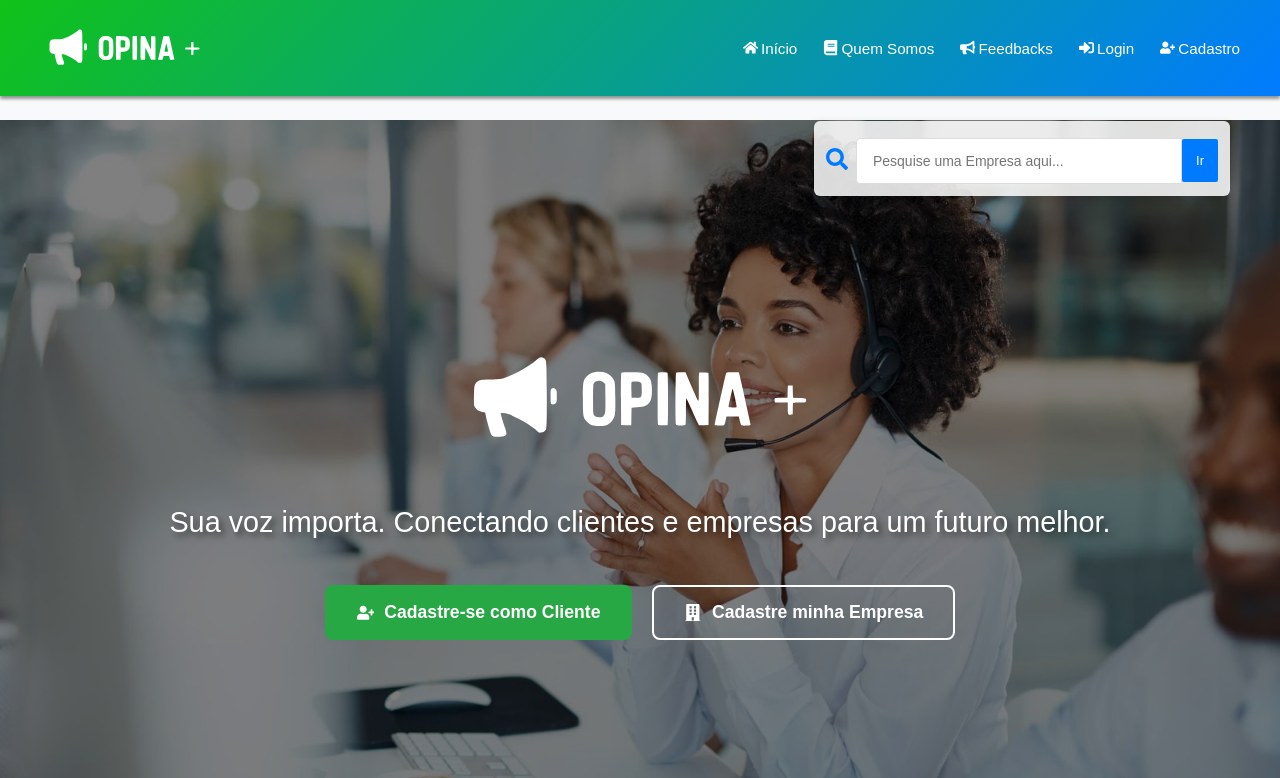
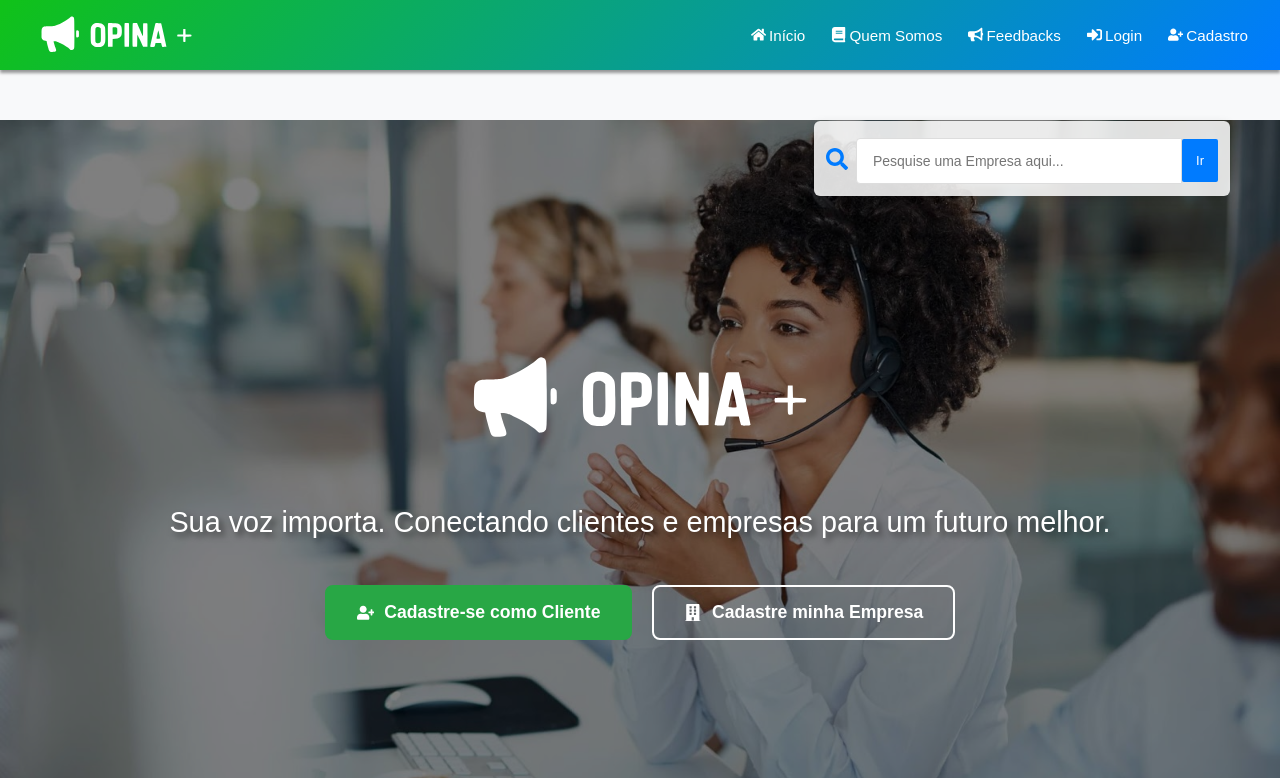
Before and after one commit to Eudantas2024/frontendopinamais, a React (Vite) app: page / in a window 1280 px wide. Shown: the top 778 px of the page. Built offline with nearby package versions, Linux system fonts and the light colour scheme.

Commit message:
integrador

```diff
--- a/src/components/Header.css
+++ b/src/components/Header.css
@@ -10,11 +10,11 @@
   display: flex;
   justify-content: space-between;
   align-items: center;
-  padding: 3rem 2rem; /* padding horizontal menor */
+  padding: 0 1.5rem; /* padding horizontal menor */
   height: 70px;
   box-sizing: border-box;
   overflow-x: hidden; /* para prevenir scroll horizontal */
-  max-width: 100vw; /* não ultrapassa a viewport */
+  max-width: 100%; /* não ultrapassa a viewport */
 }
 
 
```
